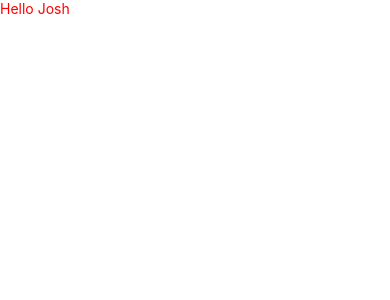
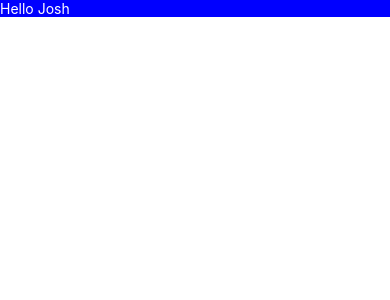
Before and after one commit to josh432/react_native_app, a React Native app in the folder myapp/: screen / in a window 390 px wide. Shown: the top 300 px of the page. Built offline with nearby package versions, Linux system fonts and the light colour scheme.

Commit message:
styling using stylesheet

```diff
--- a/myapp/components/Component2/Component2.js
+++ b/myapp/components/Component2/Component2.js
@@ -1,14 +1,24 @@
 import React, { Component } from "react";
-import { AppRegistry, Text, View } from "react-native";
+import { AppRegistry, Text, View, StyleSheet } from "react-native";
 
 export default class Component2 extends Component {
   render() {
     return (
-      <View>
-        <Text style={{ color: "red" }}>Hello Josh</Text>
+      <View style={styles.myView}>
+        <Text style={styles.myText}>Hello Josh</Text>
       </View>
     );
   }
 }
 
+const styles = StyleSheet.create({
+  myView: {
+    backgroundColor: "blue"
+  },
+
+  myText: {
+    color: "white"
+  }
+});
+
 AppRegistry.registerComponent("Component2", () => Component2);
```
